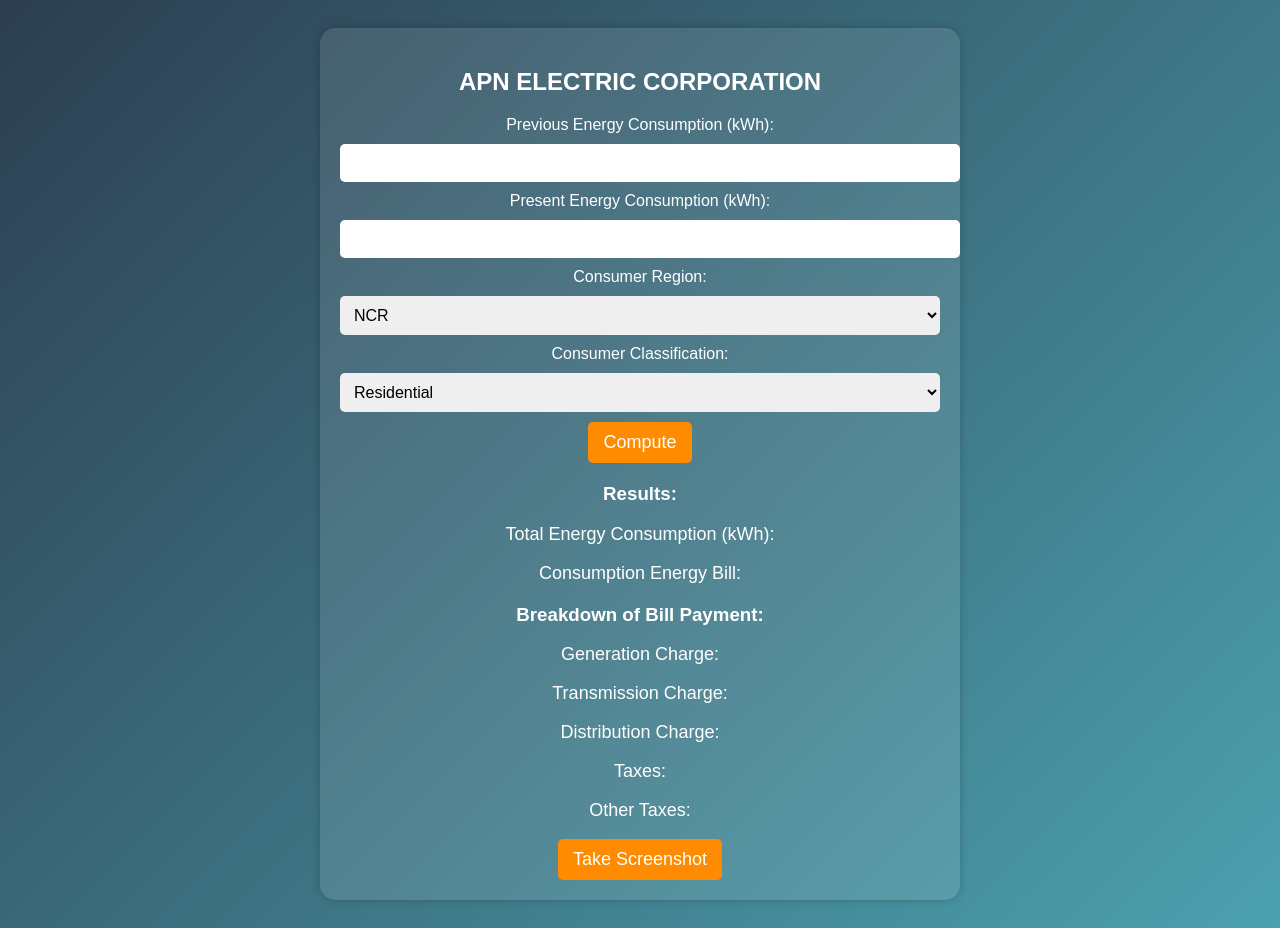
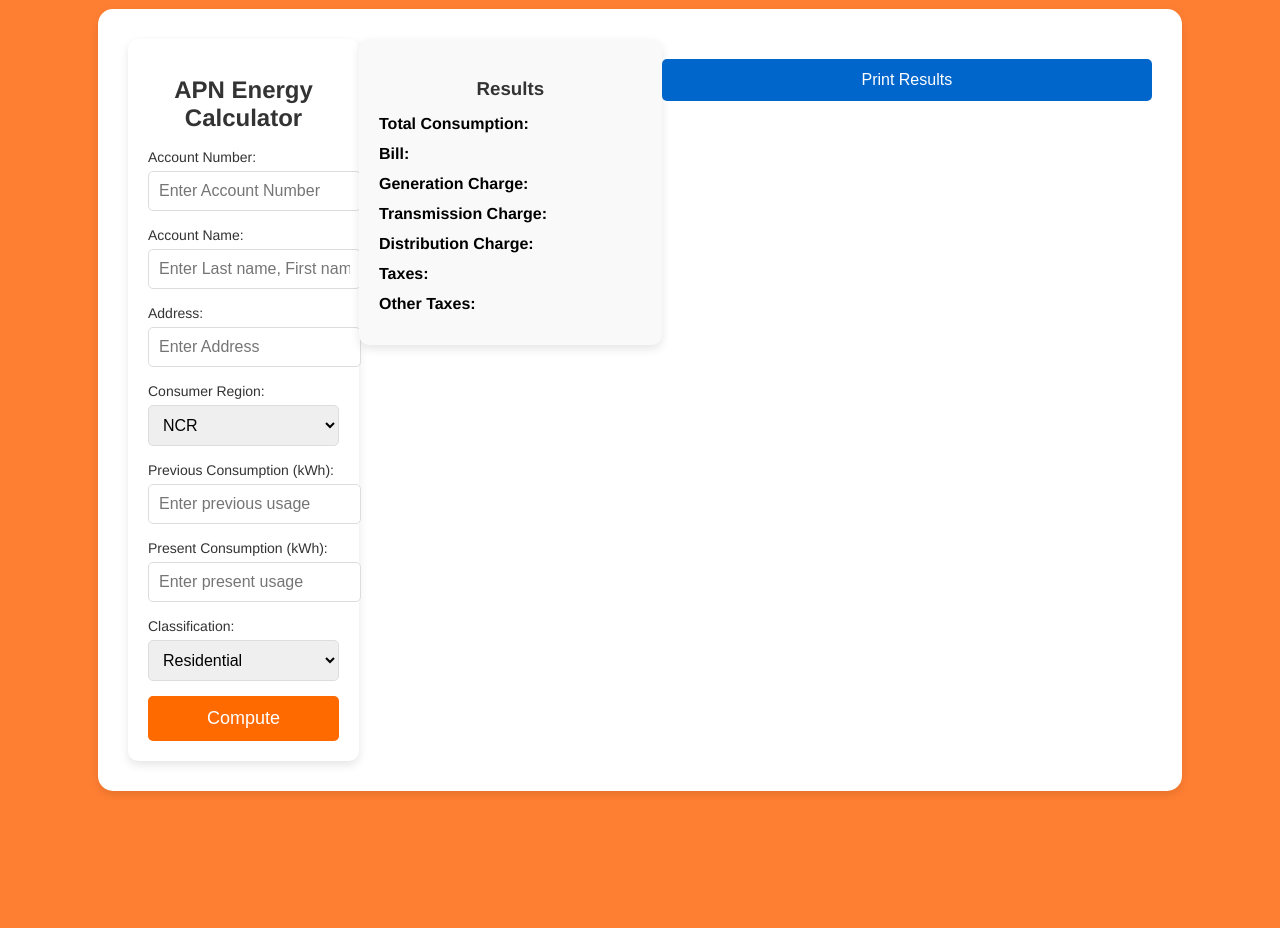
Before and after one commit to meljz/6BCHAIN_Week14, a plain HTML site: page frontend/index.html in a window 1280 px wide. After the commit the page ends 800 px from the top, so only its background shows below. Drawn offline with Linux system fonts and the light colour scheme.

Commit message:
Initial commit

```diff
--- a/frontend/index.html
+++ b/frontend/index.html
@@ -8,16 +8,27 @@
 </head>
 <body>
 
-    <div class="container">
-        <h2>APN ELECTRIC CORPORATION</h2>
+    <div class="main-container">
+        <div class="form-container">
+            <h1>APN Energy Calculator</h1>
 
-        <label>Previous Energy Consumption (kWh):</label>
-        <input type="number" id="prevUsage">
+            <div class="input-group">
+                <label for="accountNumber">Account Number:</label>
+                <input type="text" id="accountNumber" placeholder="Enter Account Number" required>
+            </div>
 
-        <label>Present Energy Consumption (kWh):</label>
-        <input type="number" id="presUsage">
+            <div class="input-group">
+                <label for="accountName">Account Name:</label>
+                <input type="text" id="accountName" placeholder="Enter Last name, First name, Middle name" required>
+            </div>
 
-        <label>Consumer Region:</label>
+            <div class="input-group">
+                <label for="address">Address:</label>
+                <input type="text" id="address" placeholder="Enter Address" required>
+            </div>
+
+            <div class="input-group">
+                <label for="region">Consumer Region:</label>
                 <select id="region">
                     <option value="NCR">NCR</option>
                     <option value="Luzon">Luzon</option>
@@ -25,8 +36,20 @@
                     <option value="Mindanao">Mindanao</option>
                     <option value="Other regions">Other regions</option>
                 </select>
+            </div>
 
-        <label>Consumer Classification:</label>
+            <div class="input-group">
+                <label for="prevUsage">Previous Consumption (kWh):</label>
+                <input type="number" id="prevUsage" placeholder="Enter previous usage" required>
+            </div>
+
+            <div class="input-group">
+                <label for="presUsage">Present Consumption (kWh):</label>
+                <input type="number" id="presUsage" placeholder="Enter present usage" required>
+            </div>
+
+            <div class="input-group">
+                <label for="classification">Classification:</label>
                 <select id="classification">
                     <option value="residential">Residential</option>
                     <option value="lowCommercial">Low Voltage Commercial</option>
@@ -34,21 +57,37 @@
                     <option value="highCommercial">High Voltage Commercial</option>
                     <option value="highIndustrial">High Voltage Industrial</option>
                 </select>
+            </div>
 
             <button id="compute">Compute</button>
+        </div>
 
-        <h3>Results:</h3>
-        <p>Total Energy Consumption (kWh): <span id="totalConsumption"></span></p>
-        <p>Consumption Energy Bill: <span id="consumptionBill"></span></p>
+        <div class="result-container">
+            <h3>Results</h3>
+            <div class="result-item">
+                <span>Total Consumption: </span><span id="totalConsumption"></span>
+            </div>
+            <div class="result-item">
+                <span>Bill: </span><span id="consumptionBill"></span>
+            </div>
+            <div class="result-item">
+                <span>Generation Charge: </span><span id="generationCharge"></span>
+            </div>
+            <div class="result-item">
+                <span>Transmission Charge: </span><span id="transmissionCharge"></span>
+            </div>
+            <div class="result-item">
+                <span>Distribution Charge: </span><span id="distributionCharge"></span>
+            </div>
+            <div class="result-item">
+                <span>Taxes: </span><span id="taxes"></span>
+            </div>
+            <div class="result-item">
+                <span>Other Taxes: </span><span id="otherTaxes"></span>
+            </div>
+        </div>
 
-        <h3>Breakdown of Bill Payment:</h3>
-        <p>Generation Charge: <span id="generationCharge"></span></p>
-        <p>Transmission Charge: <span id="transmissionCharge"></span></p>
-        <p>Distribution Charge: <span id="distributionCharge"></span></p>
-        <p>Taxes: <span id="taxes"></span></p>
-        <p>Other Taxes: <span id="otherTaxes"></span></p>
-
-        <button onclick="window.print()">Take Screenshot</button>
+        <button class="print-btn" onclick="window.print()">Print Results</button>
     </div>
 
     <script src="script.js"></script>
--- a/frontend/script.js
+++ b/frontend/script.js
@@ -1,4 +1,7 @@
 document.getElementById("compute").addEventListener("click", async function () {
+    let accountNumber = document.getElementById("accountNumber").value;
+    let accountName = document.getElementById("accountName").value;
+    let address = document.getElementById("address").value;
     let prevUsage = parseFloat(document.getElementById("prevUsage").value);
     let presUsage = parseFloat(document.getElementById("presUsage").value);
     let region = document.getElementById("region").value;
@@ -6,6 +9,11 @@
 
     if (isNaN(prevUsage) || isNaN(presUsage) || prevUsage > presUsage) {
         alert("Invalid input! Ensure numerical values and Present Usage is greater.");
+        return;
+    }
+
+    if (!accountNumber || !accountName || !address) {
+        alert("Please fill in all fields.");
         return;
     }
 
@@ -17,6 +25,7 @@
 
     let data = await response.json();
 
+    // Display results dynamically
     document.getElementById("totalConsumption").textContent = data.totalConsumption + " kWh";
     document.getElementById("consumptionBill").textContent = "₱" + data.consumptionBill;
     document.getElementById("generationCharge").textContent = "₱" + data.generationCharge;
--- a/frontend/styles.css
+++ b/frontend/styles.css
@@ -1,53 +1,115 @@
-/* Apply gradient background */
+/* General Styles */
 body {
-    font-family: Arial, sans-serif;
-    background: linear-gradient(135deg, #2c3e50, #4ca1af);
-    color: white;
-    text-align: center;
-    padding: 20px;
+    font-family: 'Helvetica', sans-serif;
+    margin: 0;
+    padding: 0;
+    background-color: #ff7f32;  /* Orange background */
+    display: flex;
+    justify-content: center;
+    align-items: center;
+    height: 100vh;
 }
 
-/* Style container */
-.container {
-    max-width: 600px;
-    margin: auto;
-    background: rgba(255, 255, 255, 0.1);
-    padding: 20px;
+.main-container {
+    display: flex;
+    justify-content: space-between;
+    align-items: flex-start;
+    background: #fff;
+    padding: 30px;
     border-radius: 15px;
-    box-shadow: 0 0 10px rgba(0, 0, 0, 0.2);
+    box-shadow: 0 4px 10px rgba(0, 0, 0, 0.1);
+    width: 80%;
 }
 
-/* Input fields */
+/* Form Styles */
+.form-container {
+    width: 40%;
+    padding: 20px;
+    background-color: #fff;
+    border-radius: 10px;
+    box-shadow: 0 4px 10px rgba(0, 0, 0, 0.1);
+}
+
+h1 {
+    text-align: center;
+    font-size: 24px;
+    color: #333;
+}
+
+.input-group {
+    margin-bottom: 15px;
+}
+
+label {
+    font-size: 14px;
+    margin-bottom: 5px;
+    color: #333;
+}
+
 input, select {
     width: 100%;
     padding: 10px;
-    margin: 10px 0;
-    border: none;
     border-radius: 5px;
+    border: 1px solid #ddd;
     font-size: 16px;
+    margin-top: 5px;
 }
 
-/* Button styling */
+/* Compute Button */
 button {
-    background: #ff8c00;
+    background-color: #ff6a00;
     color: white;
-    border: none;
-    padding: 10px 15px;
+    padding: 12px;
     font-size: 18px;
     cursor: pointer;
     border-radius: 5px;
-    transition: 0.3s;
+    border: none;
+    width: 100%;
+    transition: background-color 0.3s ease;
 }
 
 button:hover {
-    background: #ff6a00;
+    background-color: #e65c00;
 }
 
-/* Results */
-h3 {
-    margin-top: 20px;
+/* Results Styles */
+.result-container {
+    width: 55%;
+    padding: 20px;
+    background-color: #f9f9f9;
+    border-radius: 10px;
+    box-shadow: 0 4px 10px rgba(0, 0, 0, 0.1);
 }
 
-p {
-    font-size: 18px;
+h3 {
+    text-align: center;
+    color: #333;
+    margin-bottom: 15px;
 }
+
+.result-item {
+    font-size: 16px;
+    margin-bottom: 12px;
+}
+
+.result-item span {
+    font-weight: bold;
+}
+
+/* Print Button */
+.print-btn {
+    background-color: #0066cc;
+    color: white;
+    padding: 12px;
+    font-size: 16px;
+    cursor: pointer;
+    border-radius: 5px;
+    border: none;
+    margin-top: 20px;
+    width: 100%;
+    transition: background-color 0.3s ease;
+}
+
+.print-btn:hover {
+    background-color: #005bb5;
+}
```
Also changed, not shown: backend/routes.js (+8 -0 lines), backend/server.js (+9 -1 lines). Lines whose indentation alone changed are shown as unchanged.
